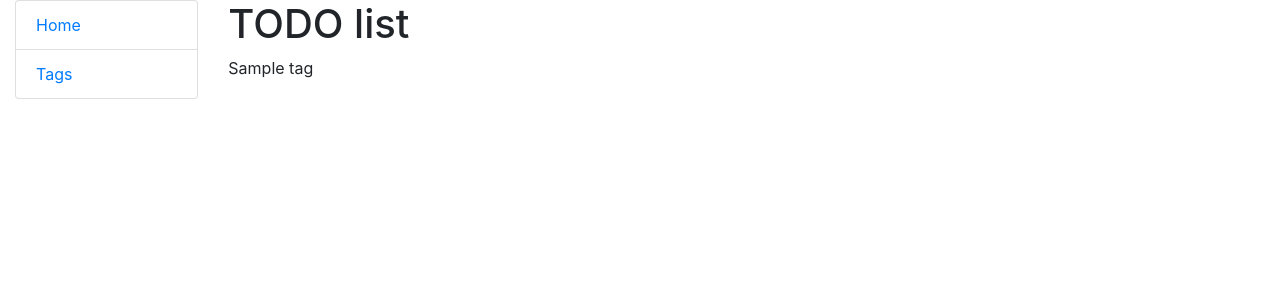
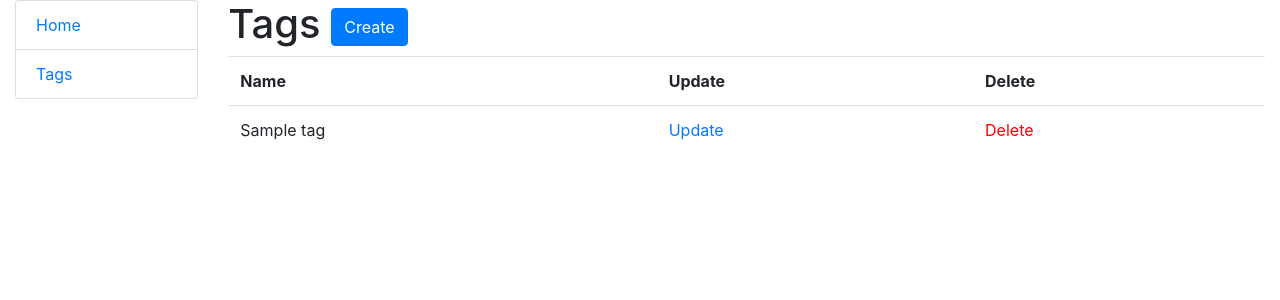
Before and after one commit to taras-tkachuk/Todo-list, a Django app: page /tags/ in a window 1280 px wide. Shown: the top 300 px of the page. Run offline with Django 5.2, Linux system fonts and the light colour scheme; tables that the repository leaves empty hold one stand-in row (values such as "Sample post").

Commit message:
Add CRUD for tags

```diff
--- a/templates/todo/tag_list.html
+++ b/templates/todo/tag_list.html
@@ -1,10 +1,43 @@
 {% extends "base.html" %}
 
 {% block content %}
-    <h1>TODO list</h1>
-    {% for tag in tag_list %}
-    	<p>{{ tag }}</p>
-    {% endfor %}
+    <h1>
+      Tags
+     <a href="{% url 'todo:tag-create' %}" class="btn btn-primary link-to-page">
+      Create
+    </a>
+    </h1>
+    {% if tag_list %}
+    <table class="table">
+      <tr>
+        <th>Name</th>
+        <th>Update</th>
+        <th>Delete</th>
+      </tr>
+
+      {% for tag in tag_list %}
+        <tr>
+          <td>
+            {{ tag.name }}
+          </td>
+          <td>
+            <a href="{% url 'todo:tag-update' pk=tag.id %}">
+              Update
+            </a>
+          </td>
+          <td>
+            <a style="color: red"
+               href="{% url 'todo:tag-delete' pk=tag.id %}">
+              Delete
+            </a>
+          </td>
+        </tr>
+      {% endfor %}
+    </table>
+
+  {% else %}
+    <p>There are no tags.</p>
+  {% endif %}
 
 
 {% endblock %}
--- a/todo/urls.py
+++ b/todo/urls.py
@@ -1,11 +1,14 @@
 from django.urls import path
 
-from todo.views import TaskListView, TagListView
+from todo.views import (TaskListView, TagListView, TagCreateView,
+                        TagUpdateView, TagDeleteView)
 
 urlpatterns = [
     path("", TaskListView.as_view(), name="task-list"),
     path("tags/", TagListView.as_view(), name="tag-list"),
-
+    path("tags/create/", TagCreateView.as_view(), name="tag-create"),
+    path("tags/<int:pk>/update/", TagUpdateView.as_view(), name="tag-update"),
+    path("tags/<int:pk>/delete/", TagDeleteView.as_view(), name="tag-delete"),
 ]
 
 app_name = "todo"
--- a/todo/views.py
+++ b/todo/views.py
@@ -1,3 +1,4 @@
+from django.urls import reverse_lazy
 from django.views import generic
 
 from todo.models import Task, Tag
@@ -10,3 +11,20 @@ class TaskListView(generic.ListView):
 
 class TagListView(generic.ListView):
     model = Tag
+
+
+class TagCreateView(generic.CreateView):
+    model = Tag
+    fields = "__all__"
+    success_url = reverse_lazy("todo:tag-list")
+
+
+class TagUpdateView(generic.UpdateView):
+    model = Tag
+    fields = "__all__"
+    success_url = reverse_lazy("todo:tag-list")
+
+
+class TagDeleteView(generic.DeleteView):
+    model = Tag
+    success_url = reverse_lazy("todo:tag-list")
--- a/todo_list/settings.py
+++ b/todo_list/settings.py
@@ -37,7 +37,9 @@ INSTALLED_APPS = [
     "django.contrib.sessions",
     "django.contrib.messages",
     "django.contrib.staticfiles",
-    "todo"
+    "todo",
+    "crispy_forms",
+    "crispy_bootstrap4",
 ]
 
 MIDDLEWARE = [
@@ -51,6 +53,8 @@ MIDDLEWARE = [
 ]
 
 ROOT_URLCONF = "todo_list.urls"
+
+CRISPY_TEMPLATE_PACK = "bootstrap4"
 
 TEMPLATES = [
     {
```
Also changed, not shown: templates/todo/tag_confirm_delete.html (added, +13 -0 lines), templates/todo/tag_form.html (added, +12 -0 lines).
